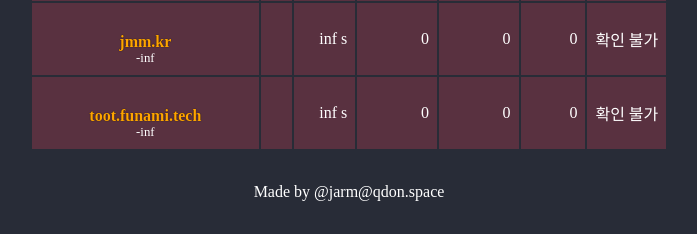
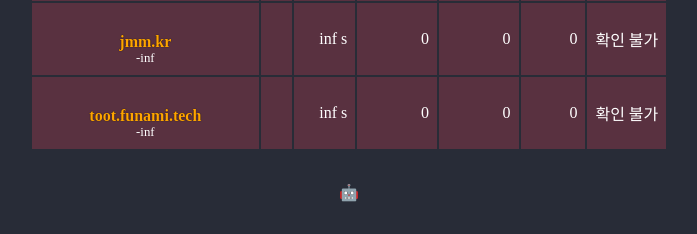
Before and after one commit to tribela/kmastodon-status, a Flask app: page / in a window 1280 px wide. Shown: the part 1448-1682 px from the top of the page, without its empty margins (291-988 px from the left). Before the commit the page ends 1649 px from the top, so only its background shows below. Run offline with Flask 2, Linux system fonts and the light colour scheme; data that the repository does not hold is empty.

Commit message:
Remove name from footer

```diff
--- a/templates/index.html
+++ b/templates/index.html
@@ -68,7 +68,7 @@
       </table>
     </main>
     <footer>
-      <p> Made by @jarm&#64;qdon.space </p>
+      <p>&#x1f916;</p>
     </footer>
   </body>
 </html>
```
